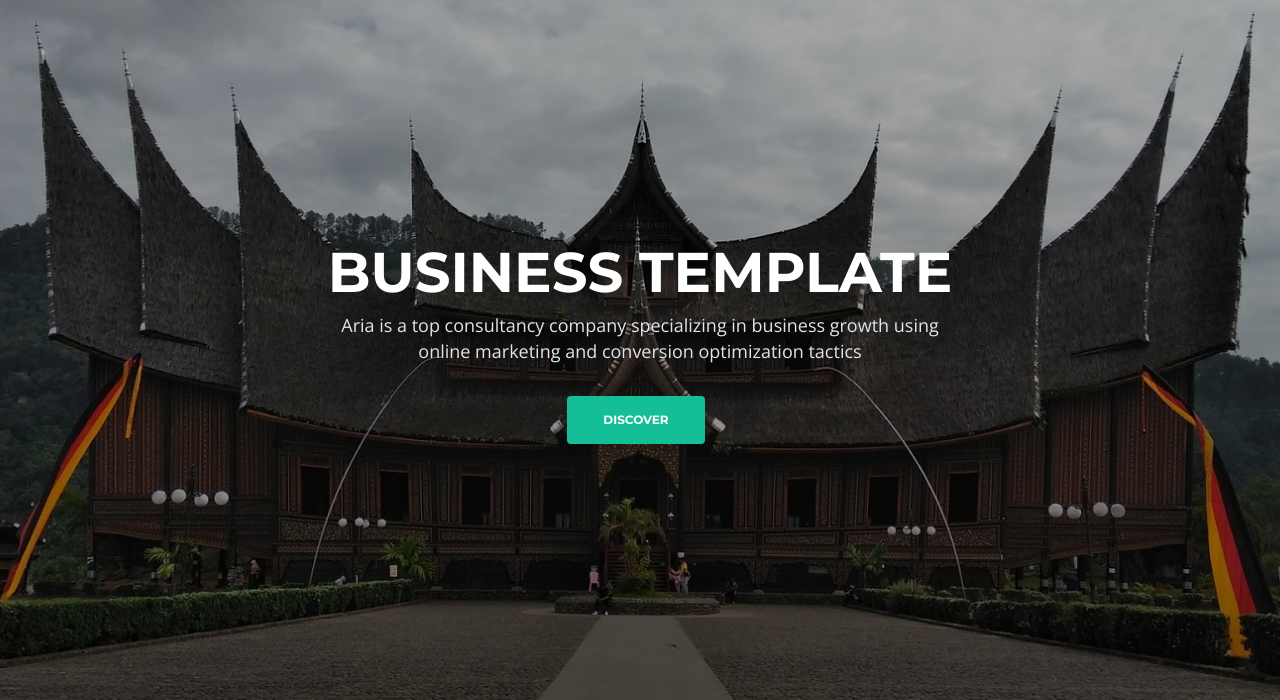
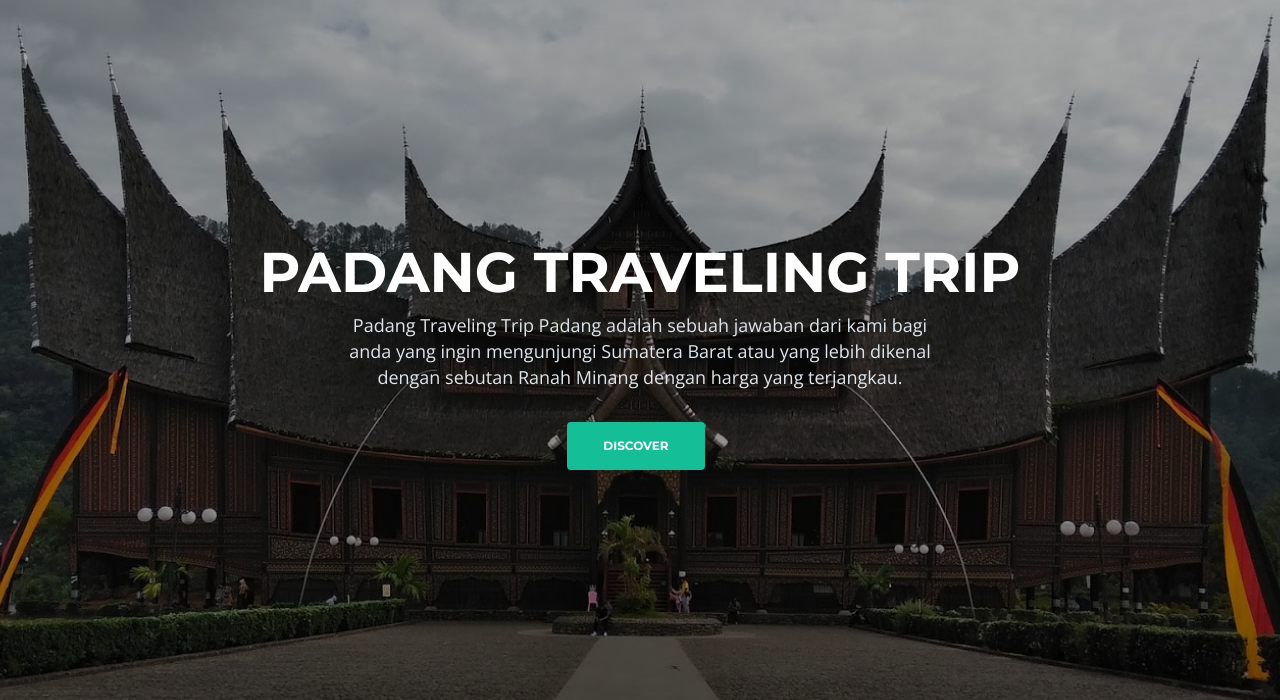
Before and after one commit to arayhan/tugas-landing-page, a plain HTML site: page index.html in a window 1280 px wide. Shown: the part 100-800 px from the top of the page. Drawn offline with nearby package versions, Linux system fonts and the light colour scheme.

Commit message:
update wording on banner

```diff
--- a/index.html
+++ b/index.html
@@ -113,8 +113,9 @@
                 <div class="row">
                     <div class="col-lg-12">
                         <div class="text-container">
-                            <h1>BUSINESS <span id="js-rotating">TEMPLATE, SERVICES, SOLUTIONS</span></h1>
-                            <p class="p-heading p-large">Aria is a top consultancy company specializing in business growth using online marketing and conversion optimization tactics</p>
+                            <h1>PADANG TRAVELING TRIP</h1>
+                            <!-- <h1>PADANG <span id="js-rotating">SOLUTION TRIP, ITENARY, TRAVELING</span></h1> -->
+                            <p class="p-heading p-large">Padang Traveling Trip Padang adalah sebuah jawaban dari kami bagi anda yang ingin mengunjungi Sumatera Barat atau yang lebih dikenal dengan sebutan Ranah Minang dengan harga yang terjangkau.</p>
                             <a class="btn-solid-lg page-scroll" href="#intro">DISCOVER</a>
                         </div>
                     </div> <!-- end of col -->
```
